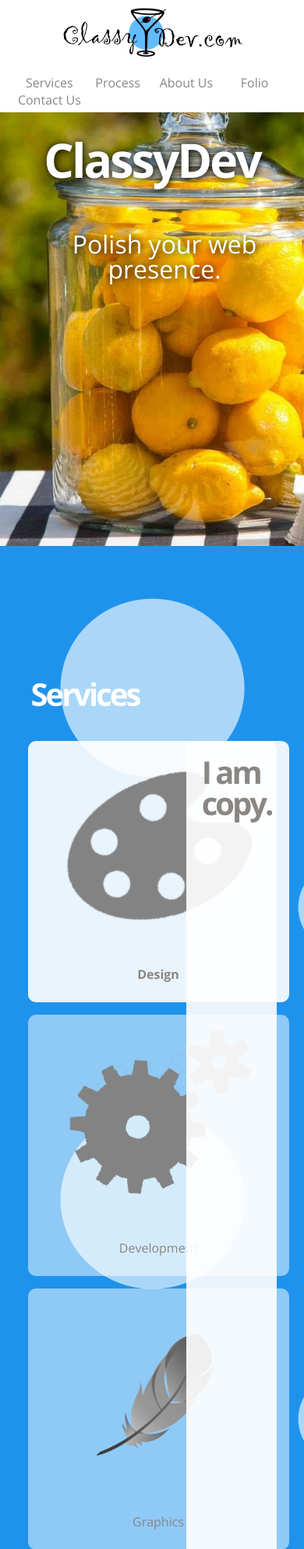
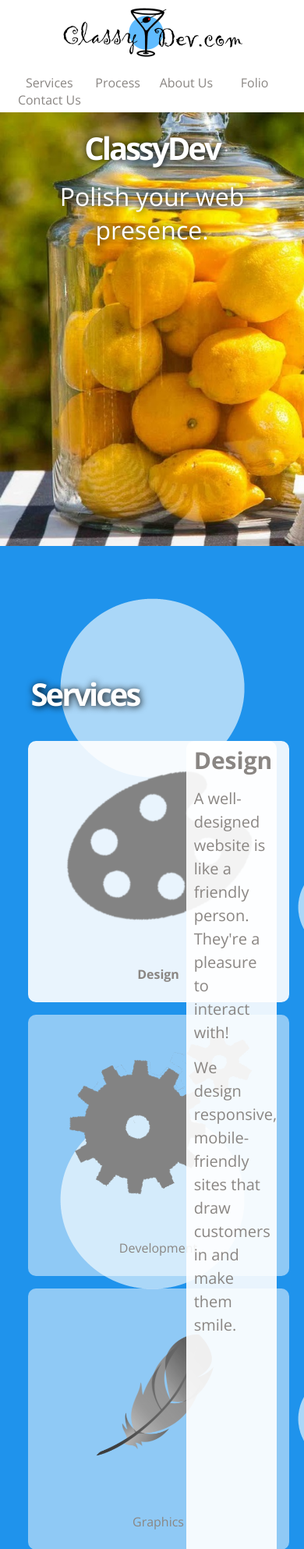
Before and after one commit to livvyjeffs/ClassyDev.com, a PHP site: page / in a window 390 px wide. Shown: the top 1986 px of the page at 78% size. Run offline with PHP 8.4, Linux system fonts and the light colour scheme; some libraries are stand-ins or nearby versions.

Commit message:
services

```diff
--- a/css/style.css
+++ b/css/style.css
@@ -24,7 +24,28 @@ a:visited {
     text-decoration: none;
 }
 
+h1{
+    font-size: 2.5em;
+    margin: 0.5em;
+    letter-spacing: -3px;
+    color:#ffffff;
+    text-shadow: 1px 1px 10px black;
 
+    line-height: 1em;
+}
+
+h2{
+    font-size: 2em;
+    color: #ffffff;
+    padding-bottom:20px;
+    font-weight: 400;
+}
+
+br{
+  display: block;
+  margin: 0.75em 0;
+  content: " ";
+}
 
 
 
@@ -211,6 +232,19 @@ input[type="submit"]{
     position: absolute;
 }
 
+#services_copy h2 {
+    font-size: 1.25em;
+    margin: 0.5em;
+    color: #8a8683;
+    line-height: 1.5em;
+}
+
+#services_copy span{
+    /*span*/
+    font-size: 1.5em;
+    font-weight: bold;
+}
+
 .service{
     margin: 1em 0 0 1em;
     position: relative;
@@ -269,24 +304,9 @@ input[type="submit"]{
 
 }
 
-#slide1 h1 {
-    font-size: 3.8em;
-    margin-top: 25px;
-    margin-left: 0;
-    letter-spacing: -3px;
-    line-height: 0px;
+#slide1 h2 {
     color:white;
     text-shadow: 1px 1px 10px black;
-    font-weight: 700;
-}
-#slide1 h2 {
-    font-size: 2em;
-    color:white;
-    text-shadow: 1px 1px 10px black;
-    line-height: 0px;
-    padding-bottom:20px;
-    font-weight: 400;
-    margin-left: 1em;
 }
 
 
@@ -299,21 +319,7 @@ input[type="submit"]{
     background-color:#f68f67;
     color:#ffffff;
 }
-#slide2 h1 {
-    font-size: 2.5em;
-    margin: 0.5em;
-    letter-spacing: -3px;
-    color:#ffffff;
-    font-weight: 700;
-}
 
-#slide2 h2 {
-    font-size: 2em;
-    color: #ffffff;
-    line-height: 0px;
-    padding-bottom:20px;
-    font-weight: 400;
-}
 
 
 
@@ -416,31 +405,6 @@ input[type="submit"]{
     #content {
         text-align:center;
         width:100%;
-    }
-
-    #slide1 h1 {
-        line-height: 1em;
-    }
-    #slide1 h2 {
-        line-height: 1em;
-    }
-    #slide2 h1 {
-        line-height: 1em;
-    }
-    #slide2 h2 {
-        line-height: 1em;
-    }
-    #slide3 h1 {
-        line-height: 1em;
-    }
-    #slide3 h2 {
-        line-height: 1em;
-    }
-    #slide4 h1 {
-        line-height: 1em;
-    }
-    #slide4 h2 {
-        line-height: 1em;
     }
 
 }
@@ -482,30 +446,7 @@ input[type="submit"]{
     }
 
 
-    #slide1 h1 {
-        line-height: 1em;
-    }
-    #slide1 h2 {
-        line-height: 1em;
-    }
-    #slide2 h1 {
-        line-height: 1em;
-    }
-    #slide2 h2 {
-        line-height: 1em;
-    }
-    #slide3 h1 {
-        line-height: 1em;
-    }
-    #slide3 h2 {
-        line-height: 1em;
-    }
-    #slide4 h1 {
-        line-height: 1em;
-    }
-    #slide4 h2 {
-        line-height: 1em;
-    }
+
 
 
 }
--- a/index.php
+++ b/index.php
@@ -55,15 +55,15 @@
                 <div class="grid_12 omega"><h1>Services</h1></div>
                 <div class="grid_12 omega" type="container">
                     <div class="grid_8">
-                        <div class="grid_4"><div class="service selected"><img src="images/service_symbols/design.png"><p>Design</p></div></div>
-                        <div class="grid_4"><div class="service"><img src="images/service_symbols/development.png"><p>Development</p></div></div>
-                        <div class="grid_4 omega"><div class="service"><img src="images/service_symbols/graphics.png"><p>Graphics</p></div></div>
-                        <div class="grid_4"><div class="service"><img src="images/service_symbols/hosting.png"><p>Hosting</p></div></div>
-                        <div class="grid_4"><div class="service"><img src="images/service_symbols/marketing.png"><p>Marketing</p></div></div>
-                        <div class="grid_4 omega"><div class="service"><img src="images/service_symbols/maintenance.png"><p>Maintenance</p></div></div>
+                        <div class="grid_4"><div class="service selected" number="1"><img src="images/service_symbols/design.png"><p>Design</p></div></div>
+                        <div class="grid_4"><div class="service" number="2"><img src="images/service_symbols/development.png"><p>Development</p></div></div>
+                        <div class="grid_4 omega"><div class="service" number="3"><img src="images/service_symbols/graphics.png"><p>Graphics</p></div></div>
+                        <div class="grid_4"><div class="service" number="4"><img src="images/service_symbols/hosting.png"><p>Hosting</p></div></div>
+                        <div class="grid_4"><div class="service" number="5"><img src="images/service_symbols/marketing.png"><p>Marketing</p></div></div>
+                        <div class="grid_4 omega"><div class="service" number="6"><img src="images/service_symbols/maintenance.png"><p>Maintenance</p></div></div>
                     </div>
                     <div id="services_copy">
-                        <h1>I am copy.</h1>
+                        <h2><span>Design</span><br></br>A well-designed website is like a friendly person. They're a pleasure to interact with! <br></br> We design responsive, mobile-friendly sites that draw customers in and make them smile.</h2>
                     </div>
                 </div>
             </div>
@@ -173,7 +173,7 @@
 
                 </div>
                 <div class="grid_12 omega">
-                    Copyright 2014 (c) ClassyDev.com | All Rights Reserved
+                    Copyright 2014 &copy; ClassyDev.com | All Rights Reserved
                     <div class="navlink" data-slide="1" style="float: right">Back to the top >></div>
                 </div>
 
--- a/js/scripts.js
+++ b/js/scripts.js
@@ -71,6 +71,42 @@ jQuery(document).ready(function($) {
         e.preventDefault();
         $('.service.selected').removeClass("selected");
         $(this).addClass("selected");
+
+        var copy = $('#services_copy h2');
+
+        switch($(this).attr("number")) {
+            case '1':
+                copy.css("font-size", '');
+                copy.css("line-height", '1.75em');
+                copy.html('<span>Design</span><br></br>A well-designed website is like a friendly person. They\'re a pleasure to interact with! <br></br><br></br> We design responsive, mobile-friendly sites that draw customers in and make them smile.');
+                break;
+            case '2':
+                copy.css("font-size", '1.2em');
+                copy.css("line-height", '');
+                copy.html('<span>Development</span><br></br>Clean, efficient, and readable. Making a beautiful site that works is only half the battle. <br></br> If your underlying code isn\'t up to industry standards then extension, modification, and maintenance become a headache! <br></br> This is why we take so much pride in the elegant quality of our code.');
+                break;
+            case '3':
+                copy.css("font-size", '');
+                copy.css("line-height", '1.75em');
+                copy.html('<span>Graphics</span><br></br>Graphics are the key to a stellar first impression. <br></br>In addition to our in-house Photoshop fiend, ClassyDev maintains a network of talented graphic artists to supplement your impeccably styled website!');
+                break;
+            case '4':
+                copy.css("font-size", '');
+                copy.css("line-height", '1.75em');
+                copy.html('<span>Hosting</span><br></br>No one likes the boring job of configuring and optimizing production servers - except for us! <br></br> We are happy to take care of all the dirty work and be the one-stop solution that your business needs.');
+                break;
+            case '5':
+                copy.css("font-size", '');
+                copy.css("line-height", '1.75em');
+                copy.html('<span>Marketing</span><br></br>The future medium for organic brand-building is here. And it\'s name is social media. <br></br> Through our proprietary search engine optimization (SEO) and social media integration techniques we broadcast your brand for all the world to see.');
+                break;
+            case '6':
+                copy.css("font-size", '1.2em');
+                copy.css("line-height", '');
+                copy.html('<span>Maintenance</span><br></br>Well before the dazzling days of high technology, reliability and trust were the cornerstones of good business. <br></br> Here at ClassyDev.com we believe that should never change. Therefore our websites include a full year of maintenance and support. <br></br> At the end of the day, we keep it classy.');
+                break;
+        }
+
     });
 
 
@@ -91,7 +127,7 @@ jQuery(document).ready(function($) {
                     break;
                 case '2':
                     $('.process_button[number="2"]').addClass('selected');
-                    copy = 'We present you with designs for a technical solution.';
+                    copy = 'We present you with creative designs <br> for a technical solution.';
                     break;
                 case '3':
                     $('.process_button[number="3"]').addClass('selected');
@@ -129,10 +165,8 @@ jQuery(document).ready(function($) {
                     break;
             }
 
-
-
             if ($(window).width() < 1000) {
-                image_pos = '20%';
+                image_pos = '-20%';
             } else {
                 image_pos = '-40%';
             }
@@ -175,6 +209,7 @@ jQuery(document).ready(function($) {
 
         $('.service').height($('.service').width());
 
+
     }
     ;
 
@@ -182,6 +217,8 @@ jQuery(document).ready(function($) {
     mywindow.runslideshow();
     mywindow.repeat((3 * slide_cycle)).runslideshow();
 
-
+    window.onresize = function() {
+        setSizes();
+    };
 
 });
```
Also changed, not shown: other parts of css/style.css (+10 -26 lines), images/olivebackground.png (added), images/service_symbols/hosting.png, images/service_symbols/maintenance.jpg, images/service_symbols/maintenance.png.
